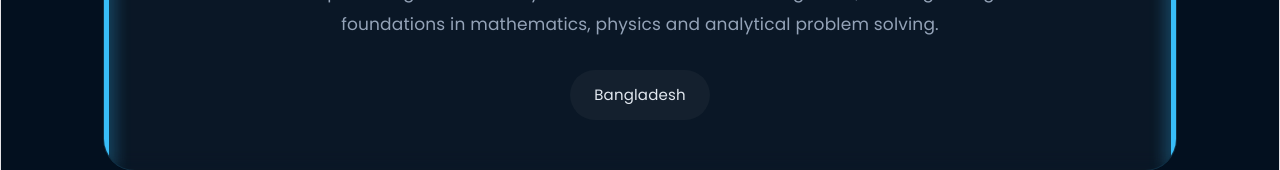
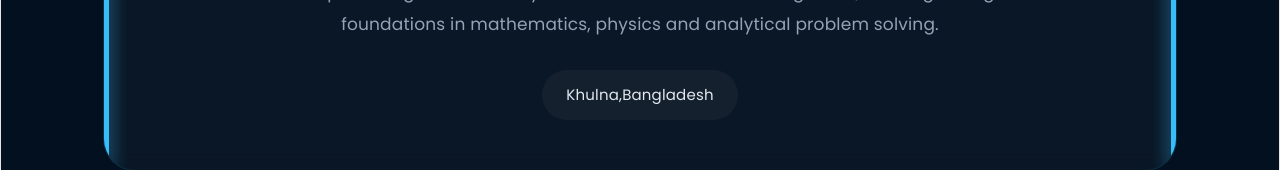
Before and after one commit to tanvirdiu/tanvir_parvez, a React (Vite) app: page / in a window 1280 px wide. Shown: the part 11531-11701 px from the top of the page. Built offline with nearby package versions, Linux system fonts and the light colour scheme.

Commit message:
updated portfolio sections

```diff
--- a/src/components/Education.jsx
+++ b/src/components/Education.jsx
@@ -93,7 +93,7 @@ function Education() {
           </p>
 
           <span className="edu-location">
-            Bangladesh
+            Khulna,Bangladesh
           </span>
 
         </div>
@@ -131,7 +131,7 @@ function Education() {
           </p>
 
           <span className="edu-location">
-            Bangladesh
+            Satkhira, Khulna, Bangladesh
           </span>
 
         </div>
```
